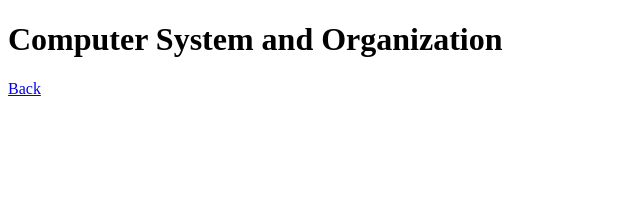
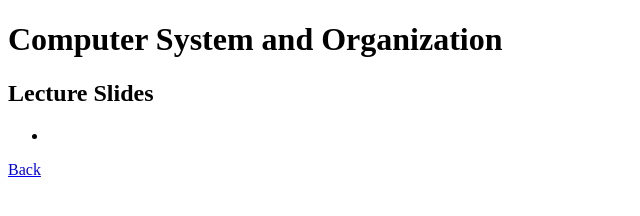
Before and after one commit to blaziepurple/FSKTM-Repo.github.io, a plain HTML site: page Y1 Subs/WIX1003.html in a window 1280 px wide. Shown: the whole page, without its empty margins (0-640 px from the left). Drawn offline with Linux system fonts and the light colour scheme.

Commit message:
Added links for lecture slides and tutorial questions for WIX1003

```diff
--- a/Y1 Subs/WIX1003.html
+++ b/Y1 Subs/WIX1003.html
@@ -8,6 +8,13 @@
 <body>
     <h1>Computer System and Organization</h1>
 
+    <!-- Links to lecture slides -->
+    <h2>Lecture Slides</h2>
+
+    <ul>
+        <li></li>
+    </ul>
+
 
     <a href="../index.html">Back</a>
 </body>
```
Also changed, not shown: index.html (+1 -0 lines).
